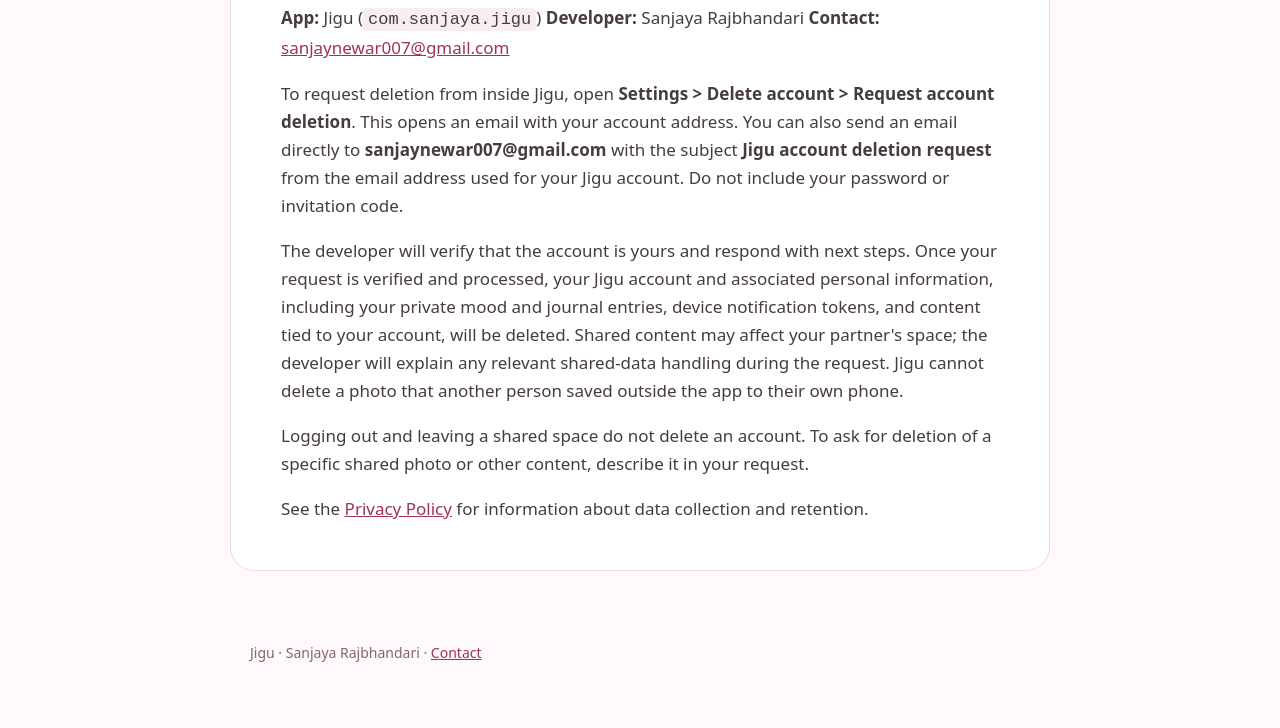
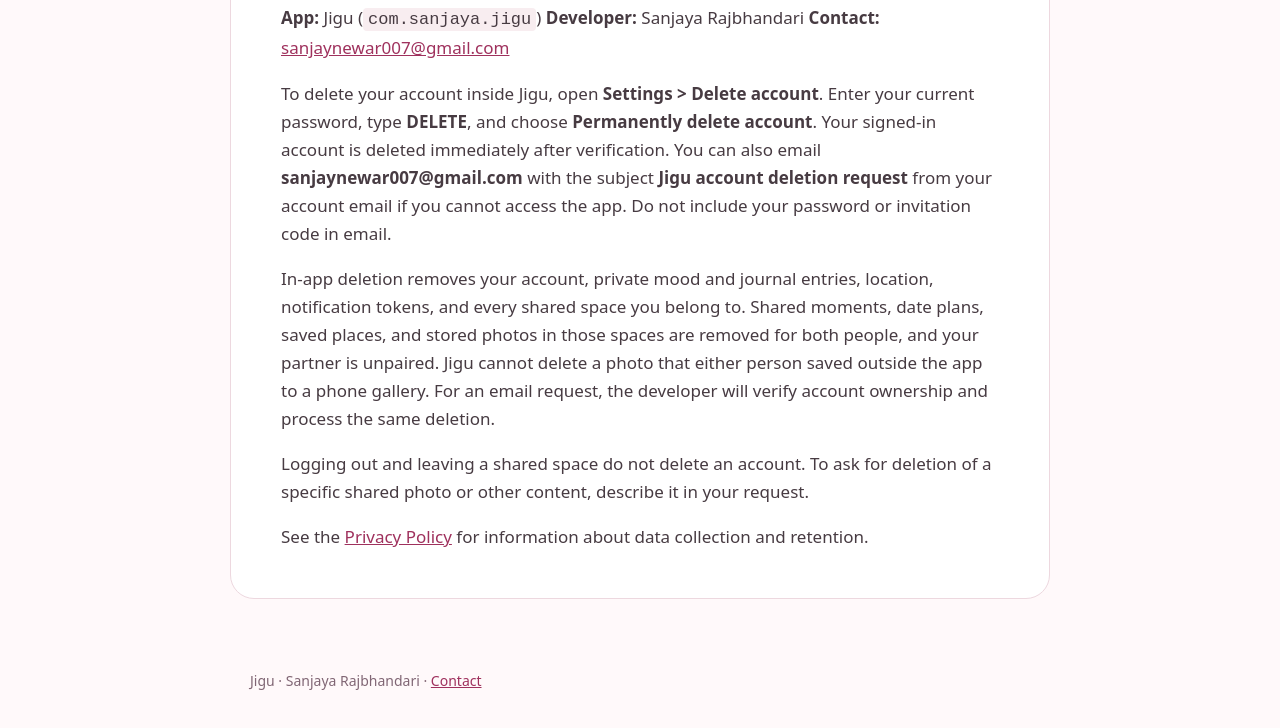
Before and after one commit to SanjayNewar7/Jigu-, a plain HTML site: page docs/delete-account.html in a window 1280 px wide. Shown: the part 208-936 px from the top of the page. Before the commit the page ends 912 px from the top, so only its background shows below. Drawn offline with Linux system fonts and the light colour scheme.

Commit message:
Document in-app account deletion

```diff
--- a/docs/delete-account.html
+++ b/docs/delete-account.html
@@ -14,7 +14,7 @@ footer{max-width:820px;margin:0 auto 40px;padding:0 20px;color:#806674;font-size
 </style></head><body><header><nav aria-label="Main navigation"><a href="index.html">✿ jigu</a><a href="privacy.html">Privacy</a><a href="terms.html">Terms</a><a href="delete-account.html">Delete account</a></nav></header>
 <main><h1>Delete your Jigu account and data</h1>
 <p><strong>App:</strong> Jigu (<code>com.sanjaya.jigu</code>) <strong>Developer:</strong> Sanjaya Rajbhandari <strong>Contact:</strong> <a href="mailto:sanjaynewar007@gmail.com?subject=Jigu%20account%20deletion%20request">sanjaynewar007@gmail.com</a></p>
-<p>To request deletion from inside Jigu, open <strong>Settings &gt; Delete account &gt; Request account deletion</strong>. This opens an email with your account address. You can also send an email directly to <strong>sanjaynewar007@gmail.com</strong> with the subject <strong>Jigu account deletion request</strong> from the email address used for your Jigu account. Do not include your password or invitation code.</p>
-<p>The developer will verify that the account is yours and respond with next steps. Once your request is verified and processed, your Jigu account and associated personal information, including your private mood and journal entries, device notification tokens, and content tied to your account, will be deleted. Shared content may affect your partner&#x27;s space; the developer will explain any relevant shared-data handling during the request. Jigu cannot delete a photo that another person saved outside the app to their own phone.</p>
+<p>To delete your account inside Jigu, open <strong>Settings &gt; Delete account</strong>. Enter your current password, type <strong>DELETE</strong>, and choose <strong>Permanently delete account</strong>. Your signed-in account is deleted immediately after verification. You can also email <strong>sanjaynewar007@gmail.com</strong> with the subject <strong>Jigu account deletion request</strong> from your account email if you cannot access the app. Do not include your password or invitation code in email.</p>
+<p>In-app deletion removes your account, private mood and journal entries, location, notification tokens, and every shared space you belong to. Shared moments, date plans, saved places, and stored photos in those spaces are removed for both people, and your partner is unpaired. Jigu cannot delete a photo that either person saved outside the app to a phone gallery. For an email request, the developer will verify account ownership and process the same deletion.</p>
 <p>Logging out and leaving a shared space do not delete an account. To ask for deletion of a specific shared photo or other content, describe it in your request.</p>
 <p>See the <a href="privacy.html">Privacy Policy</a> for information about data collection and retention.</p></main><footer>Jigu · Sanjaya Rajbhandari · <a href="mailto:sanjaynewar007@gmail.com">Contact</a></footer></body></html>
```
Also changed, not shown: docs/privacy.html (+1 -1 lines), 2 other files.
